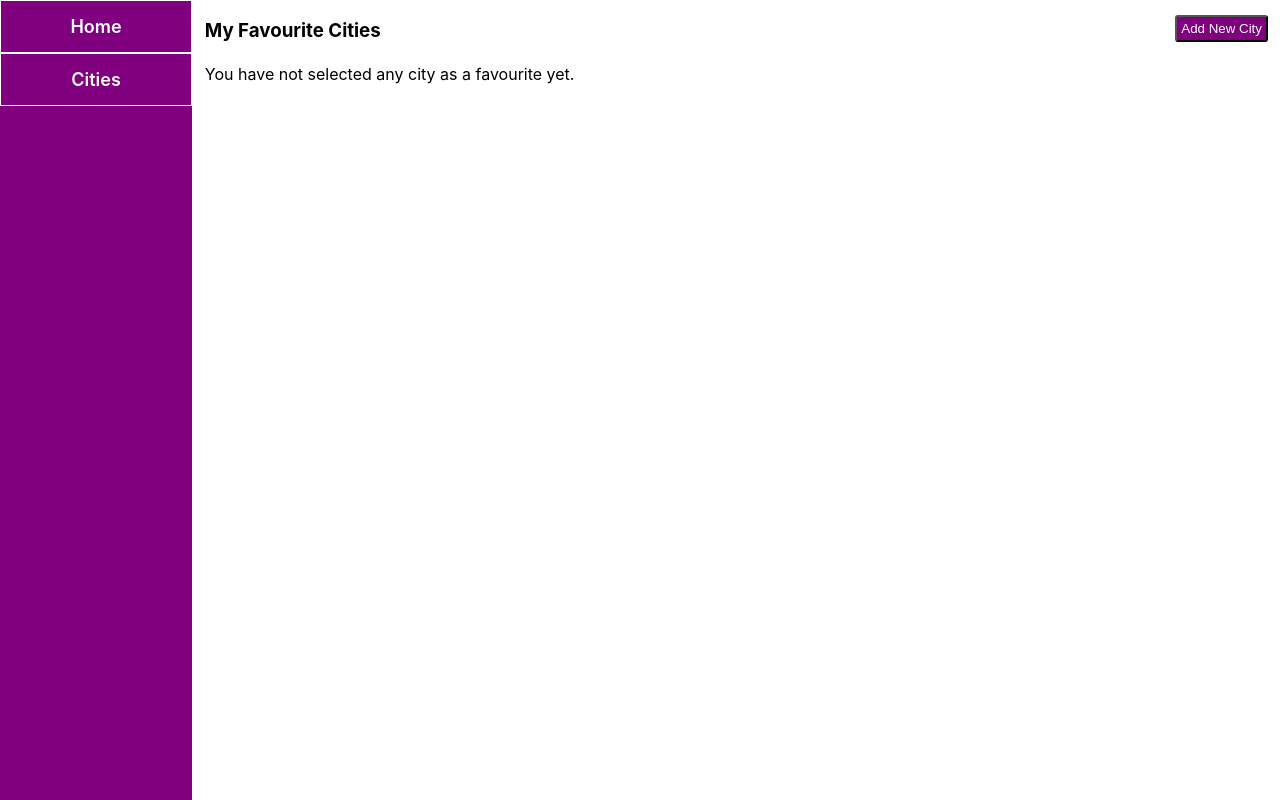
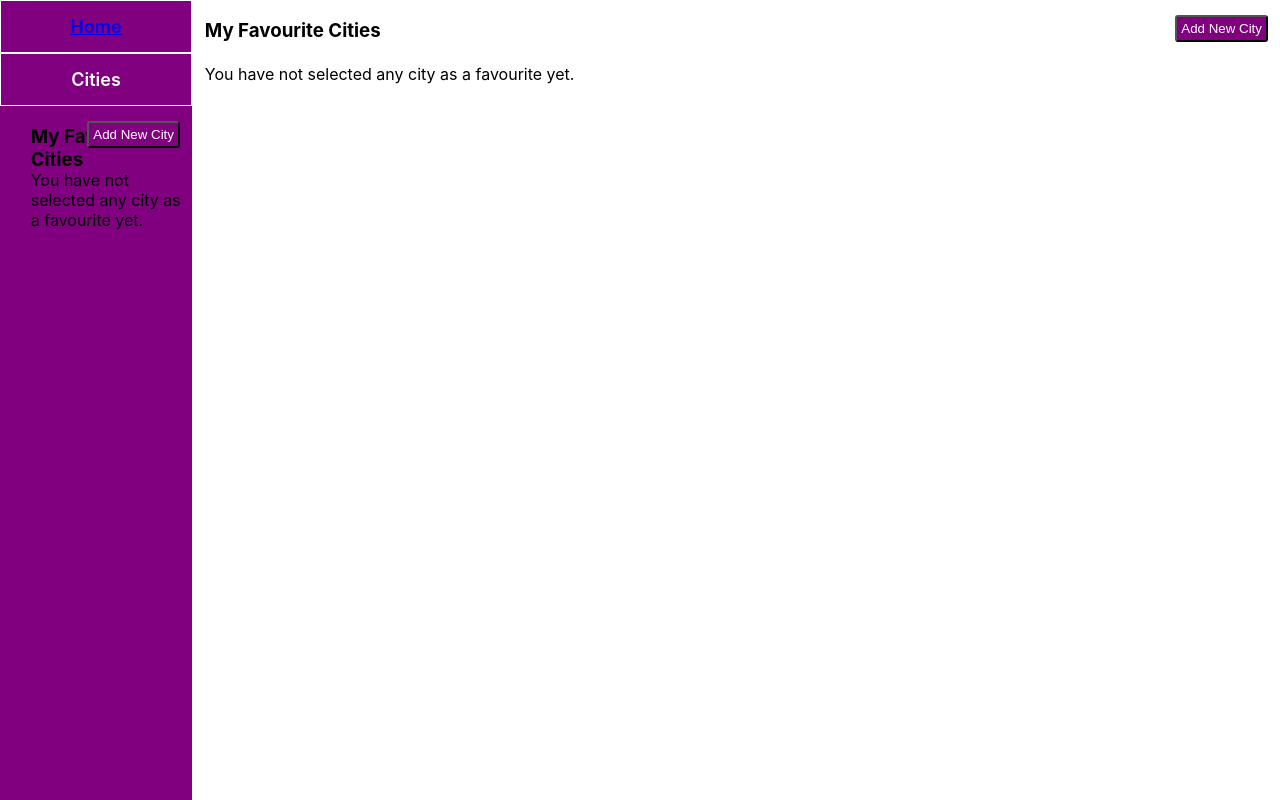
Before and after one commit to arunima1200/weather-react-app, a React (Create React App) app: page / in a window 1280 px wide. Built offline with nearby package versions, Linux system fonts and the light colour scheme.

Commit message:
Update Sidebar.js

```diff
--- a/src/Components/Sidebar.js
+++ b/src/Components/Sidebar.js
@@ -1,21 +1,21 @@
 import React from 'react'
-// import Header from './Header';
 import './Sidebar.css';
 import Cities from './Cities';
-import {BrowserRouter as Router, Route, Link, Routes} from 'react-router-dom';
+import {BrowserRouter as Router, Route, NavLink, Routes} from 'react-router-dom';
+import Header from './Header';
 
 const Sidebar = () => {
   return (
     <div className='sidebar'>
       <Router>
-        <ul className='side-list'>
-            <li><Link to="" className='link'>Home</Link></li>
-            <li><Link to="/cities" className='link'>Cities</Link></li>
-            <Routes>
-              <Route path="/" element={<div></div>}/>
-              <Route path="/cities" element={<Cities/>}/>
-            </Routes>
-        </ul>
+      <ul className='side-list'>
+        <li><NavLink to="/" className={(navData) => (navData.isActive ? 'active-home active' : 'link')} >Home</NavLink></li>
+        <li><NavLink to="/cities" className={(navData) => (navData.isActive ? 'active-city active' : 'link')} >Cities</NavLink></li>
+        <Routes>
+          <Route path="/" element={<Header/>} />
+          <Route path="/cities" element={<Cities />} />
+        </Routes>
+      </ul>
       </Router>
     </div>
   )
```
